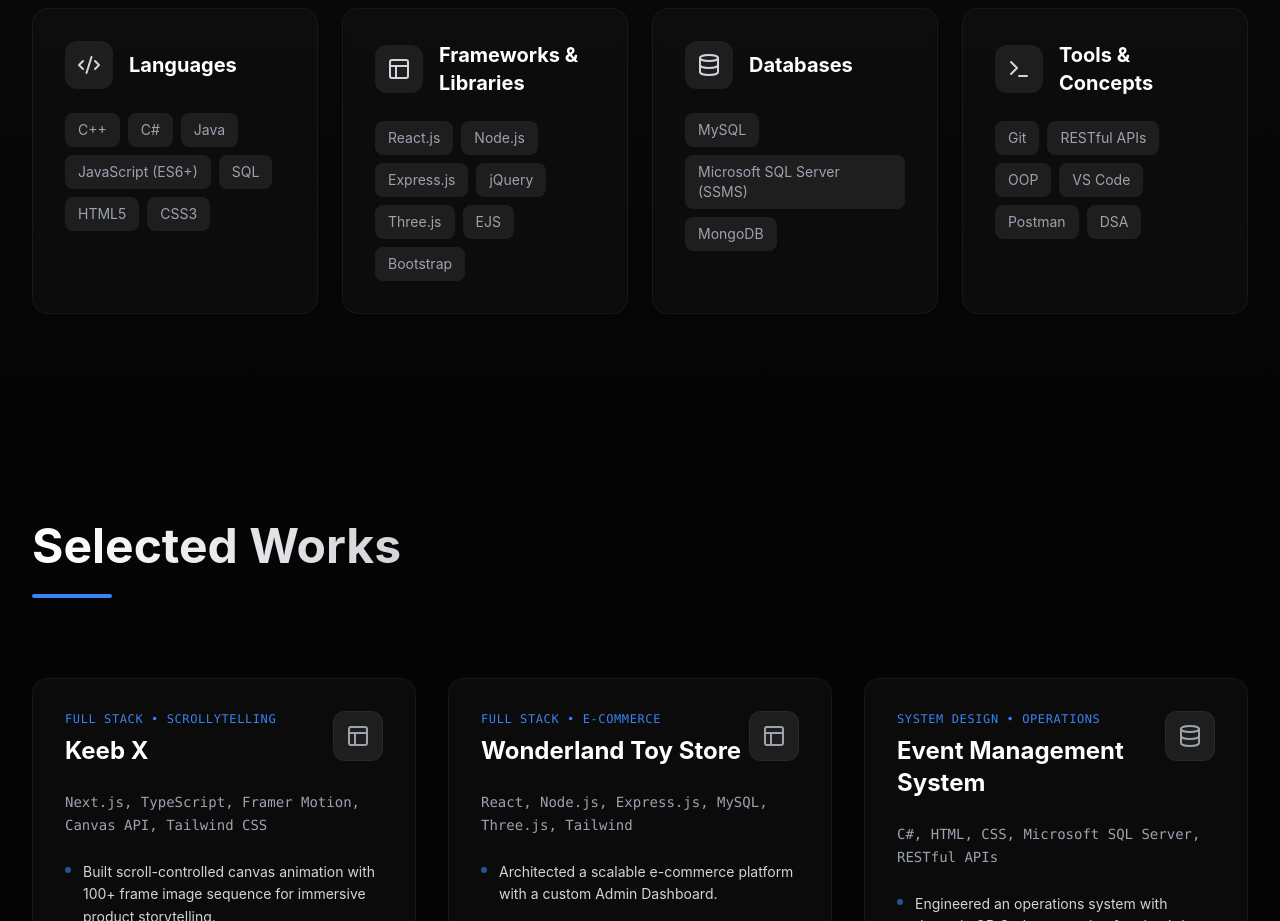
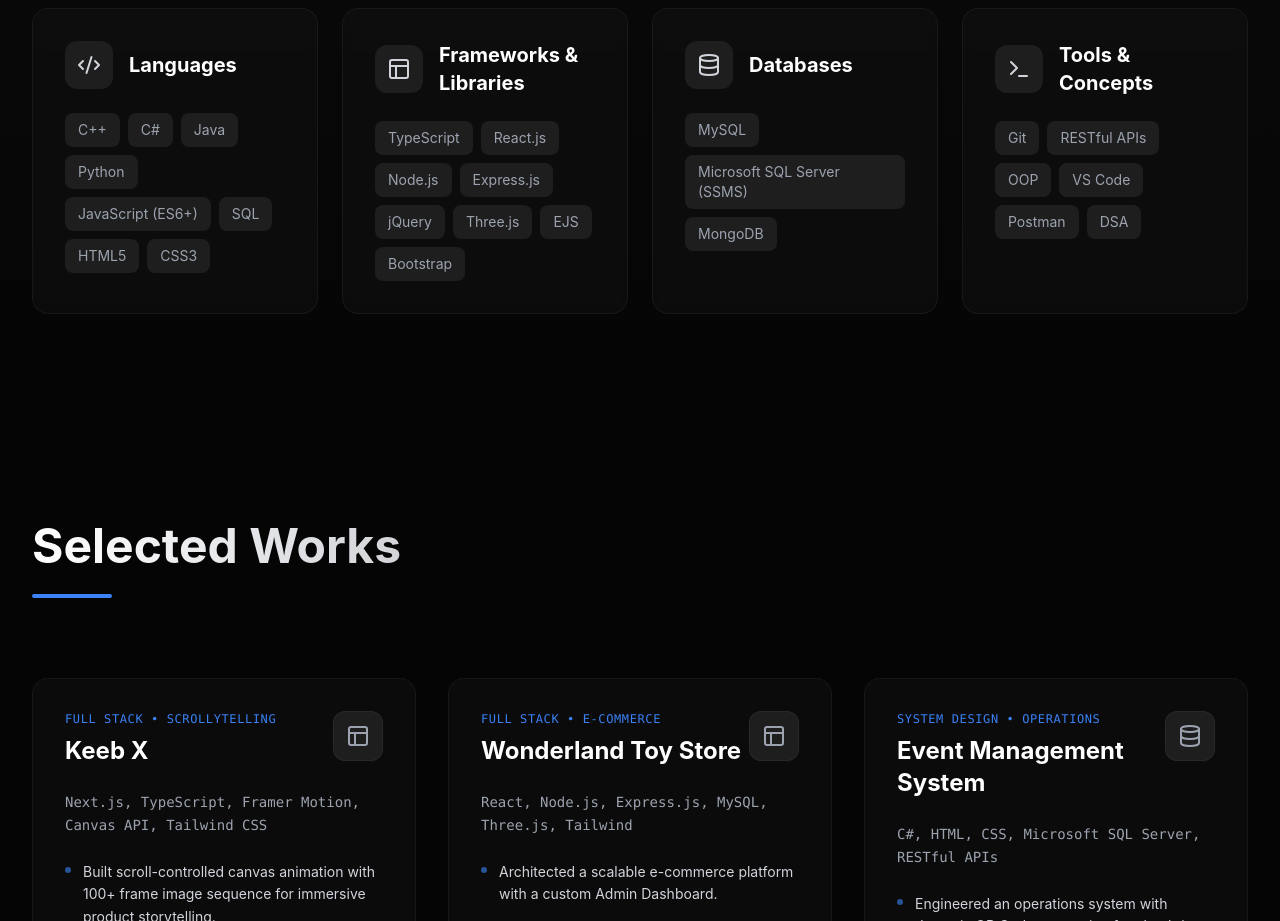
Before and after one commit to Shadowx69/Portfolio, a React (Vite) app: page / in a window 1280 px wide. Shown: the part 1040-1961 px from the top of the page. Built offline with nearby package versions, Linux system fonts and the light colour scheme.

Commit message:
Update skills: Add Python and TypeScript

```diff
--- a/src/components/Skills.jsx
+++ b/src/components/Skills.jsx
@@ -34,13 +34,13 @@ const Skills = () => {
         {
             category: "Languages",
             icon: Code2,
-            skills: ["C++", "C#", "Java", "JavaScript (ES6+)", "SQL", "HTML5", "CSS3"],
+            skills: ["C++", "C#", "Java", "Python", "JavaScript (ES6+)", "SQL", "HTML5", "CSS3"],
             delay: 0.2
         },
         {
             category: "Frameworks & Libraries",
             icon: Layout,
-            skills: ["React.js", "Node.js", "Express.js", "jQuery", "Three.js", "EJS", "Bootstrap"],
+            skills: ["TypeScript", "React.js", "Node.js", "Express.js", "jQuery", "Three.js", "EJS", "Bootstrap"],
             delay: 0.3
         },
         {
```
